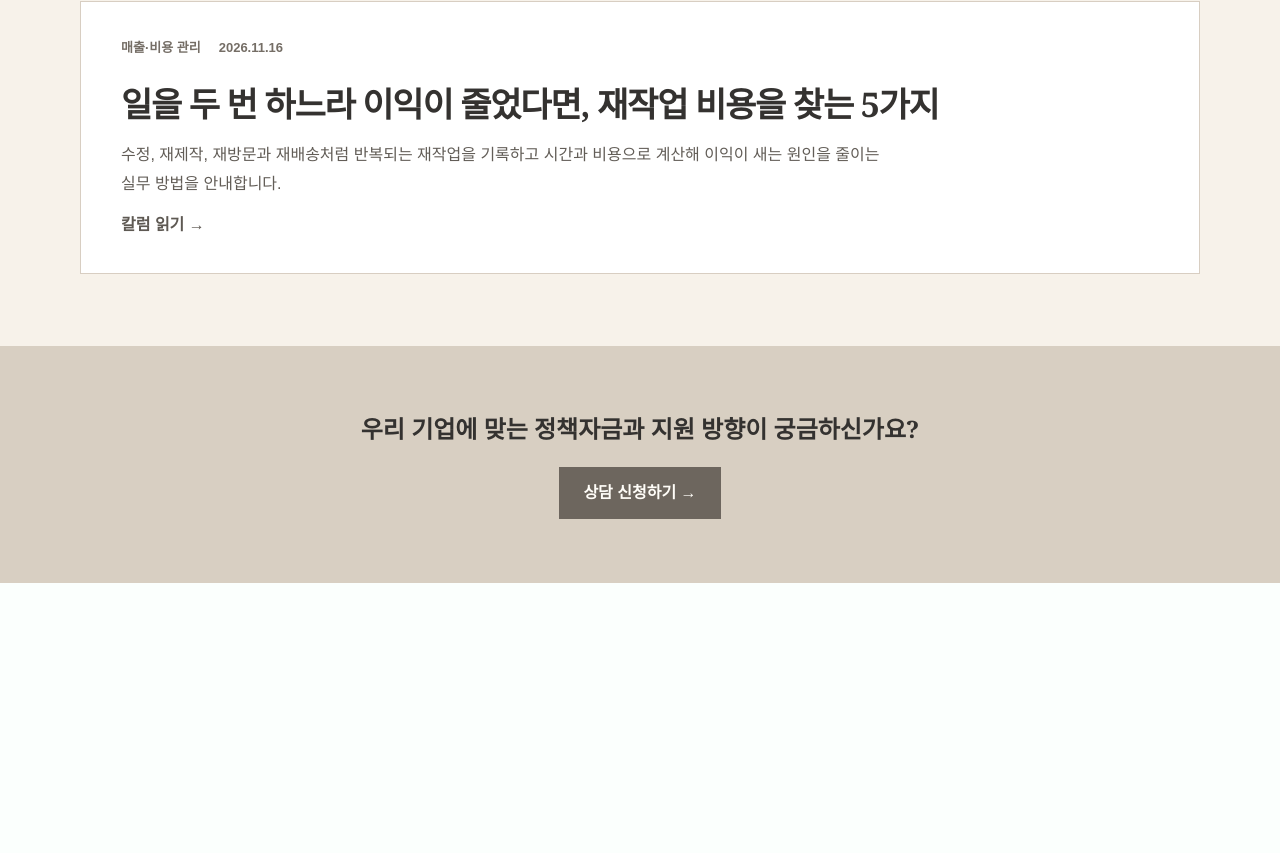
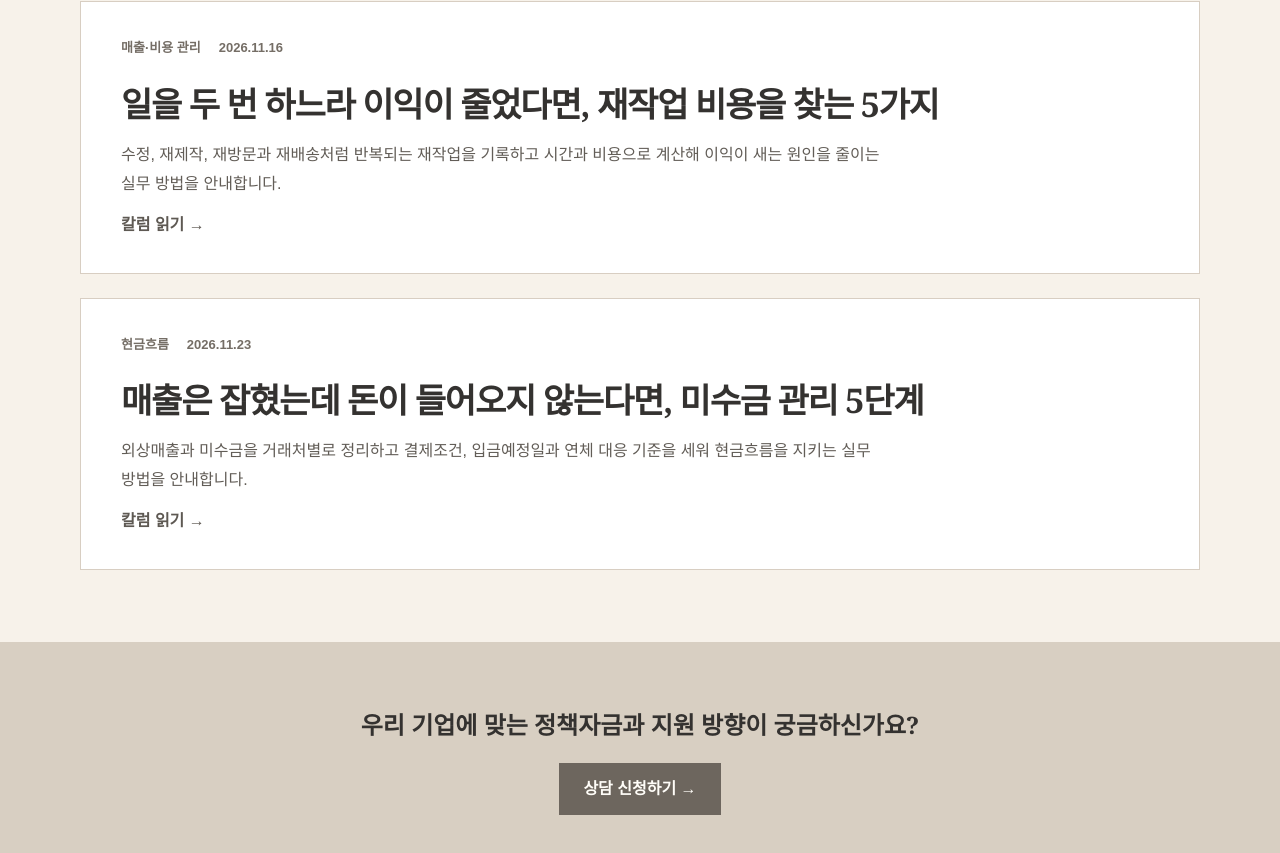
Before and after one commit to 01030243529g/kwon-oh-jin-site, a Next.js app: page /insights in a window 1280 px wide. Shown: the part 4960-5813 px from the top of the page. Before the commit the page ends 5543 px from the top, so only its background shows below. Built offline with nearby package versions, Linux system fonts and the light colour scheme.

Commit message:
콘텐츠: 미수금 현금흐름 관리 칼럼 추가

```diff
--- a/app/insights/content.ts
+++ b/app/insights/content.ts
@@ -865,6 +865,70 @@ export const insights = [
     ],
   },
 
+
+  {
+    slug: "receivables-cash-flow-five-checks",
+    category: "현금흐름",
+    title: "매출은 잡혔는데 돈이 들어오지 않는다면, 미수금 관리 5단계",
+    description:
+      "외상매출과 미수금을 거래처별로 정리하고 결제조건, 입금예정일과 연체 대응 기준을 세워 현금흐름을 지키는 실무 방법을 안내합니다.",
+    publishedAt: "2026-11-23",
+    readTime: "6분",
+    lead:
+      "매출계산서가 발행됐다고 회사 통장에 현금이 들어온 것은 아닙니다. 제품을 납품하거나 서비스를 마쳤어도 대금 회수가 늦어지면 인건비, 임대료, 원재료비와 세금을 먼저 지급해야 하는 기업이 자금 부족을 겪을 수 있습니다. 미수금 관리는 거래처를 재촉하는 일이 아니라 계약한 결제조건을 확인하고, 입금 예정일과 실제 입금일의 차이를 관리하는 기본적인 현금흐름 업무입니다.",
+    sections: [
+      {
+        heading: "1. 거래처별 받을 돈을 한 장에 모읍니다",
+        paragraphs: [
+          "세금계산서와 매출 장부만 보지 말고 거래처명, 거래일, 청구금액, 이미 받은 금액, 남은 금액과 약정 결제일을 한 표에 적습니다. 입금 여부를 확인하지 않은 채 다음 거래를 이어가면 미수금이 조용히 쌓일 수 있습니다. 담당자가 따로 있어도 대표가 최소한 전체 미수금과 결제일이 지난 금액을 정기적으로 확인해야 합니다.",
+        ],
+      },
+      {
+        heading: "2. 약속한 결제조건을 문서로 남깁니다",
+        paragraphs: [
+          "월말 마감 후 익월 지급, 납품 후 일정 기간 이내 지급처럼 거래처와 합의한 조건을 견적서, 발주서 또는 계약서에 분명히 적습니다. 구두 약속만 있으면 담당자가 바뀌거나 계산 방식이 달라졌을 때 확인하기 어렵습니다. 청구서 발행일, 검수 완료일, 필요한 증빙과 지급 예정일을 거래 시작 전에 맞춰 두어야 회수 지연을 줄일 수 있습니다.",
+        ],
+      },
+      {
+        heading: "3. 결제일 전에 확인하고 지난 뒤에는 즉시 기록합니다",
+        paragraphs: [
+          "결제일이 지난 뒤 처음 연락하는 것보다 예정일 전에 청구서 수신 여부와 지급 일정을 확인하는 편이 좋습니다. 약정일에 입금되지 않았다면 연락한 날짜, 상대 담당자, 지연 사유와 새로 확인한 지급일을 기록합니다. 막연히 기다리지 말고 다음 확인일을 정해야 미수금이 장기화되는 것을 막을 수 있습니다.",
+        ],
+      },
+      {
+        heading: "4. 연체 기간별 대응 기준을 미리 정합니다",
+        paragraphs: [
+          "대표의 기분이나 거래처 친분에 따라 대응이 달라지지 않도록 결제일 경과 기간별 내부 기준을 만듭니다. 예를 들어 재확인, 서면 요청, 신규 주문 조건 조정, 추가 납품 보류 검토처럼 단계별 행동과 담당자를 정할 수 있습니다. 다만 실제 거래 중단이나 법적 조치가 필요한 경우에는 계약 내용과 거래관계를 확인하고 관련 전문가의 검토를 받는 것이 안전합니다.",
+        ],
+      },
+      {
+        heading: "5. 큰 거래보다 회수가 잘되는 거래를 구분합니다",
+        paragraphs: [
+          "매출이 큰 거래처라도 결제가 반복해서 늦고 추가 대응시간이 많이 들면 회사의 현금흐름에 부담이 될 수 있습니다. 거래처별 매출액과 이익뿐 아니라 평균 입금 소요일, 연체 횟수와 미수금 잔액을 함께 봅니다. 신규 거래에서는 결제조건을 먼저 확인하고, 기존 거래처는 회수 기록을 바탕으로 거래 한도와 조건을 조정해야 합니다.",
+        ],
+      },
+    ],
+    takeaway:
+      "미수금 관리는 매출을 실제 현금으로 완성하는 과정입니다. 이번 주에는 거래처별 청구금액, 입금액, 남은 금액, 약정 결제일과 다음 확인일을 한 장에 정리해 보십시오. 결제일 전에 확인하고 연체가 발생하면 같은 기준으로 기록하고 대응해야, 거래관계를 지키면서도 회사의 현금흐름을 보호할 수 있습니다.",
+    sources: [
+      {
+        label: "소상공인시장진흥공단 소상공인 지식배움터 — 재무 안정성과 활동성 분석",
+        url: "https://edu.sbiz.or.kr/edu/online/onlineEduForm.do?cseqno=3065",
+        checkedAt: "2026-11-23",
+      },
+      {
+        label: "기업마당 기업업무용 서식 — 거래처별 외상매출금 관리대장·수금현황표",
+        url: "https://www.bizinfo.go.kr/biz/bizb/selectBIZB100View.do?cpage=585&rows=5",
+        checkedAt: "2026-11-23",
+      },
+      {
+        label: "소상공인시장진흥공단 소상공인 지식배움터 — 사업자금 조달과 리스크 관리",
+        url: "https://edu.sbiz.or.kr/edu/online/onlineEduForm.do?cseqno=3042",
+        checkedAt: "2026-11-23",
+      },
+    ],
+  },
+
 ] as const;
 
 export type Insight = (typeof insights)[number];
```
